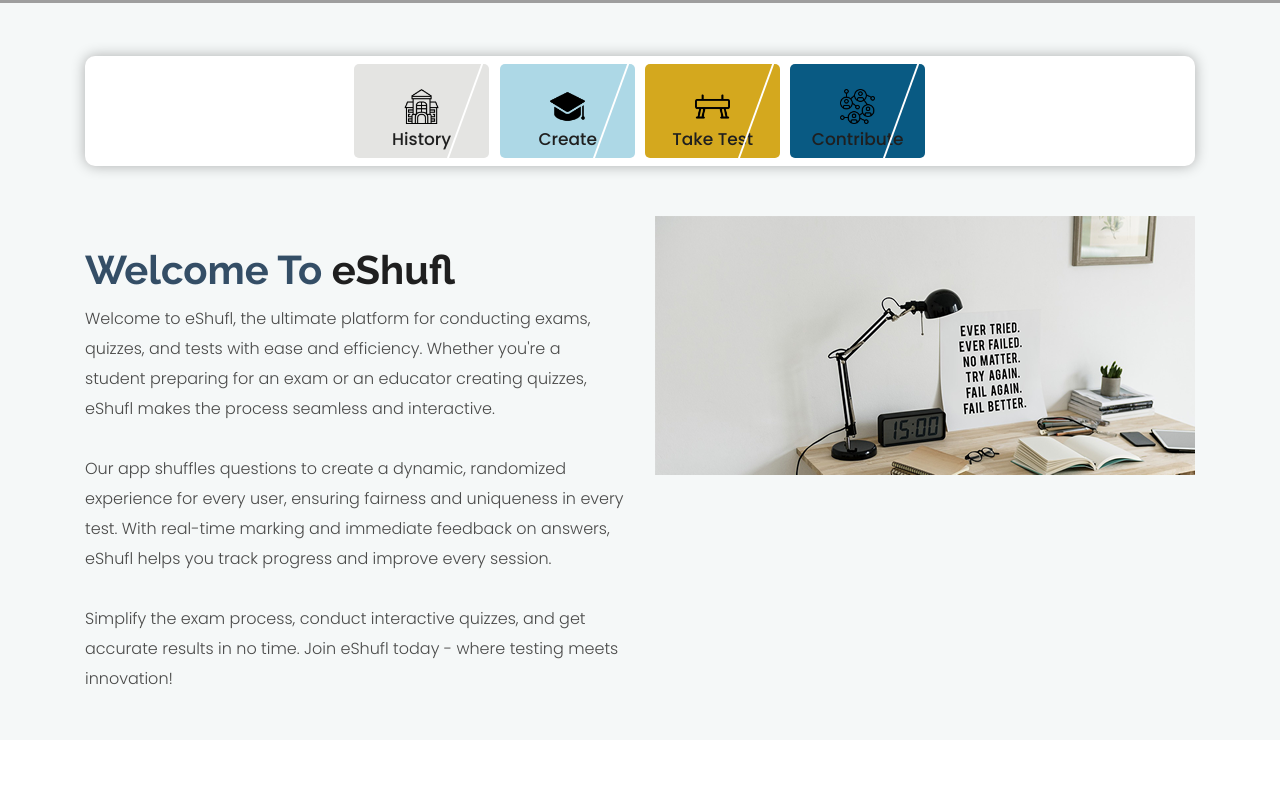
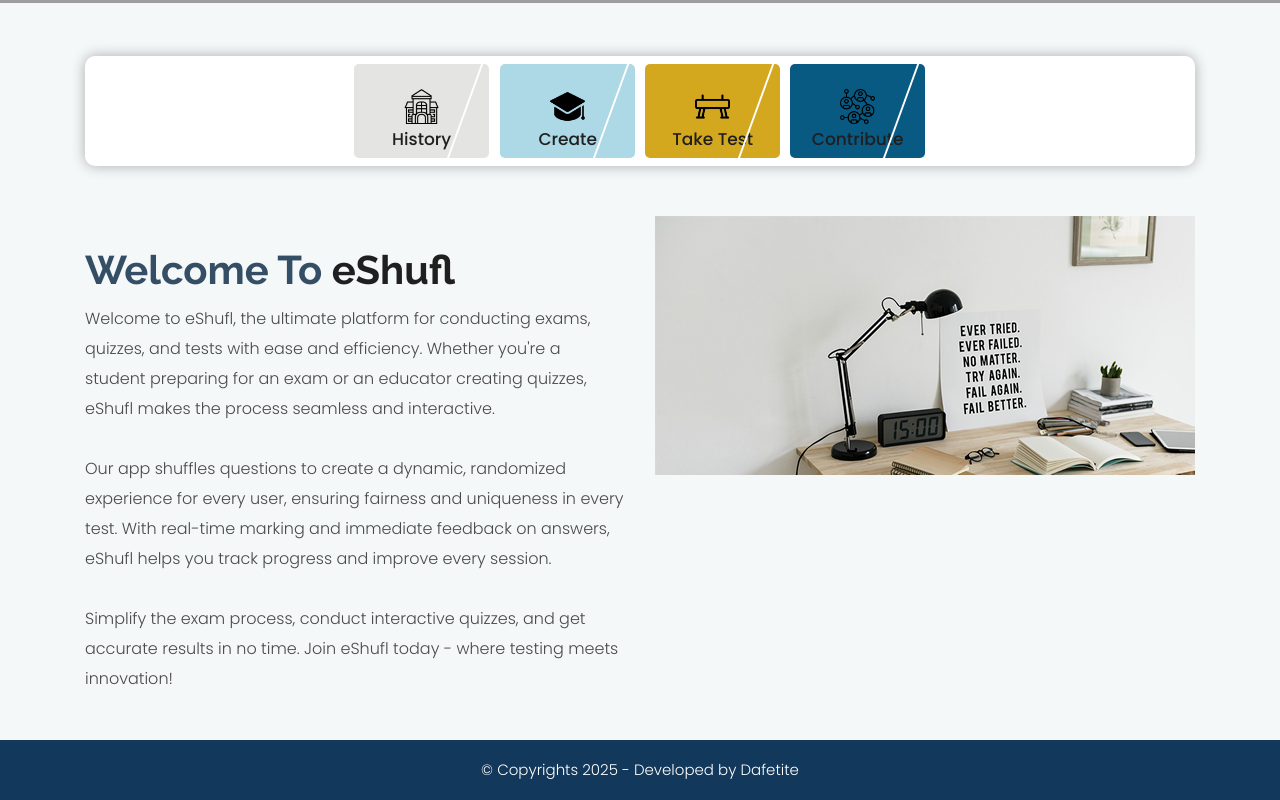
Before and after one commit to DafetiteOgaga/studdiebudie_frontend, a React (Create React App) app: page / in a window 1280 px wide. Shown: the part 406-1206 px from the top of the page. Before the commit the page ends 1146 px from the top, so only its background shows below. Built offline with nearby package versions, Linux system fonts and the light colour scheme; grey boxes are pictures that could not be loaded.

Commit message:
fixed App.js: added the footer

```diff
--- a/src/App.js
+++ b/src/App.js
@@ -5,14 +5,18 @@ import "./statics/css/responsive.css"
 import Home from './components/index';
 import Header from './components/Header';
 import AppRoutes from './hooks/Routes';
+import ShortFooter from './components/ShortFooter';
 
 function App() {
   return (
     <div className="main_bg">
       <Header />
-      <AppRoutes>
-        <Home />
-      </AppRoutes>
+      <div className='app_content'>
+        <AppRoutes>
+          <Home />
+        </AppRoutes>
+      </div>
+      <ShortFooter />
     </div>
   );
 }
```
